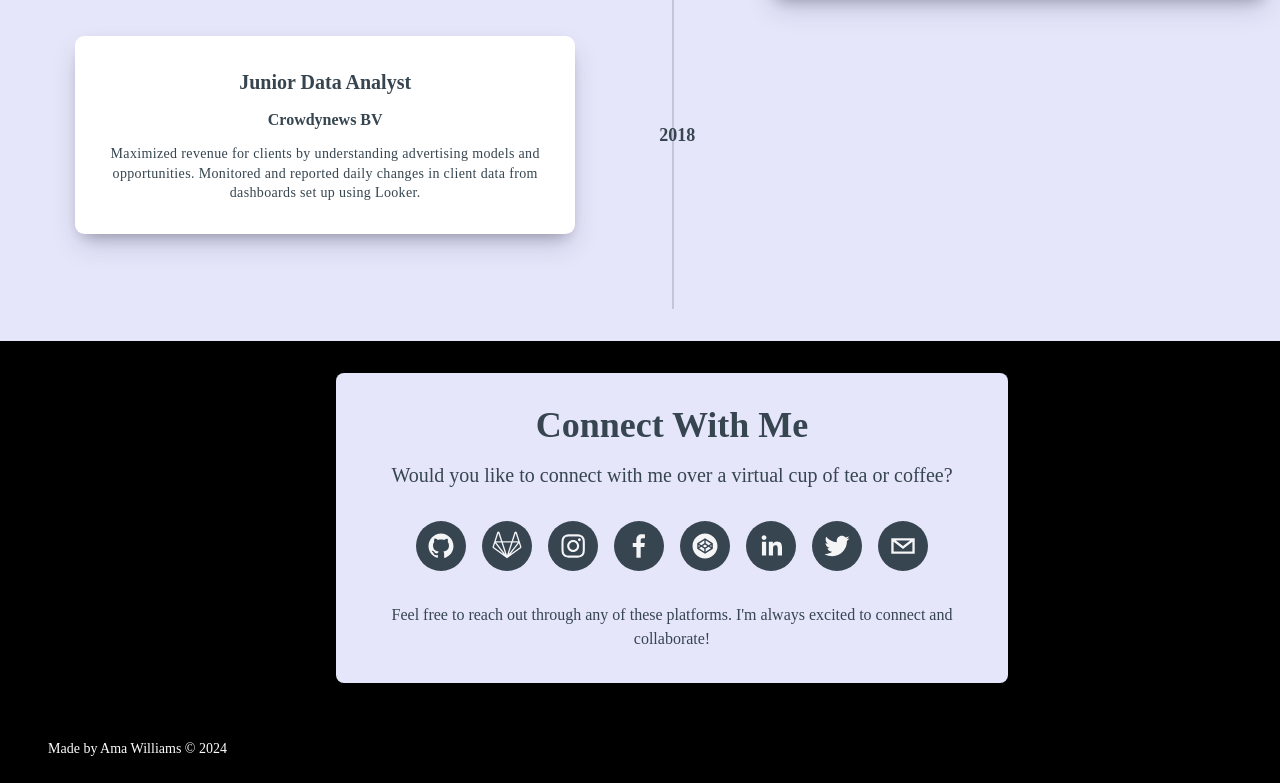
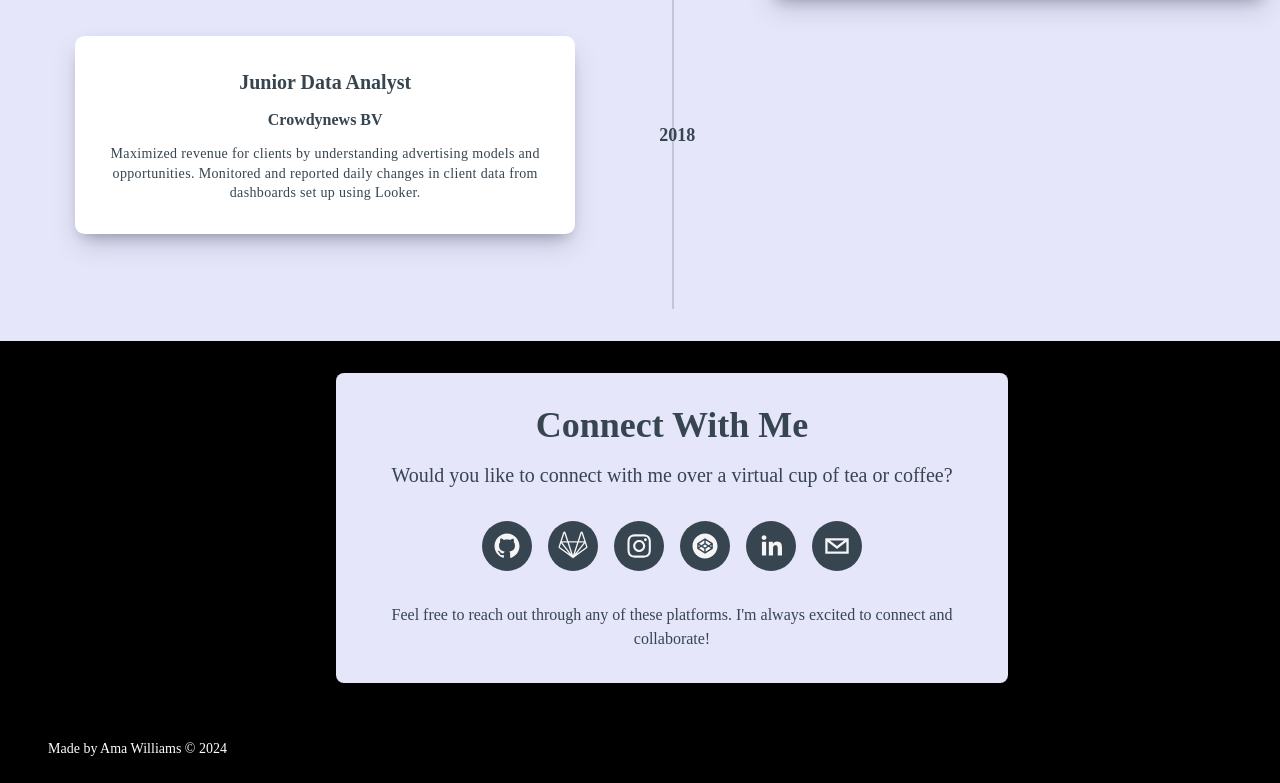
Before and after one commit to Tetsewa/my-portfolio, a React (Vite) app: page / in a window 1280 px wide. Shown: the part 3324-4107 px from the top of the page. Built offline with nearby package versions, Linux system fonts and the light colour scheme.

Commit message:
update social media details

```diff
--- a/src/pages/Contact.jsx
+++ b/src/pages/Contact.jsx
@@ -4,13 +4,11 @@ import { SocialIcon } from 'react-social-icons';
 function Contact() {
   const socialLinks = [
     { url: 'https://github.com/Tetsewa', label: 'GitHub' },
-    { url: 'https://gitlab.com/yourusername', label: 'GitLab' },
-    { url: 'https://instagram.com/yourusername', label: 'Instagram' },
-    { url: 'https://facebook.com/yourusername', label: 'Facebook' },
-    { url: 'https://codepen.io/yourusername', label: 'CodePen' },
+    { url: 'https://gitlab.com/Tetsewa', label: 'GitLab' },
+    { url: 'https://www.instagram.com/te_tsiwah/', label: 'Instagram' },
+    { url: 'https://codepen.io/Ama-Williams', label: 'CodePen' },
     { url: 'https://linkedin.com/in/amatwilliams', label: 'LinkedIn' },
-    { url: 'https://twitter.com/yourusername', label: 'X (Twitter)' },
-    { url: 'mailto:yourname@gmail.com', label: 'Gmail' }
+    { url: 'mailto:amatwilliams@gmail.com', label: 'Gmail' }
   ];
 
   return (
```
